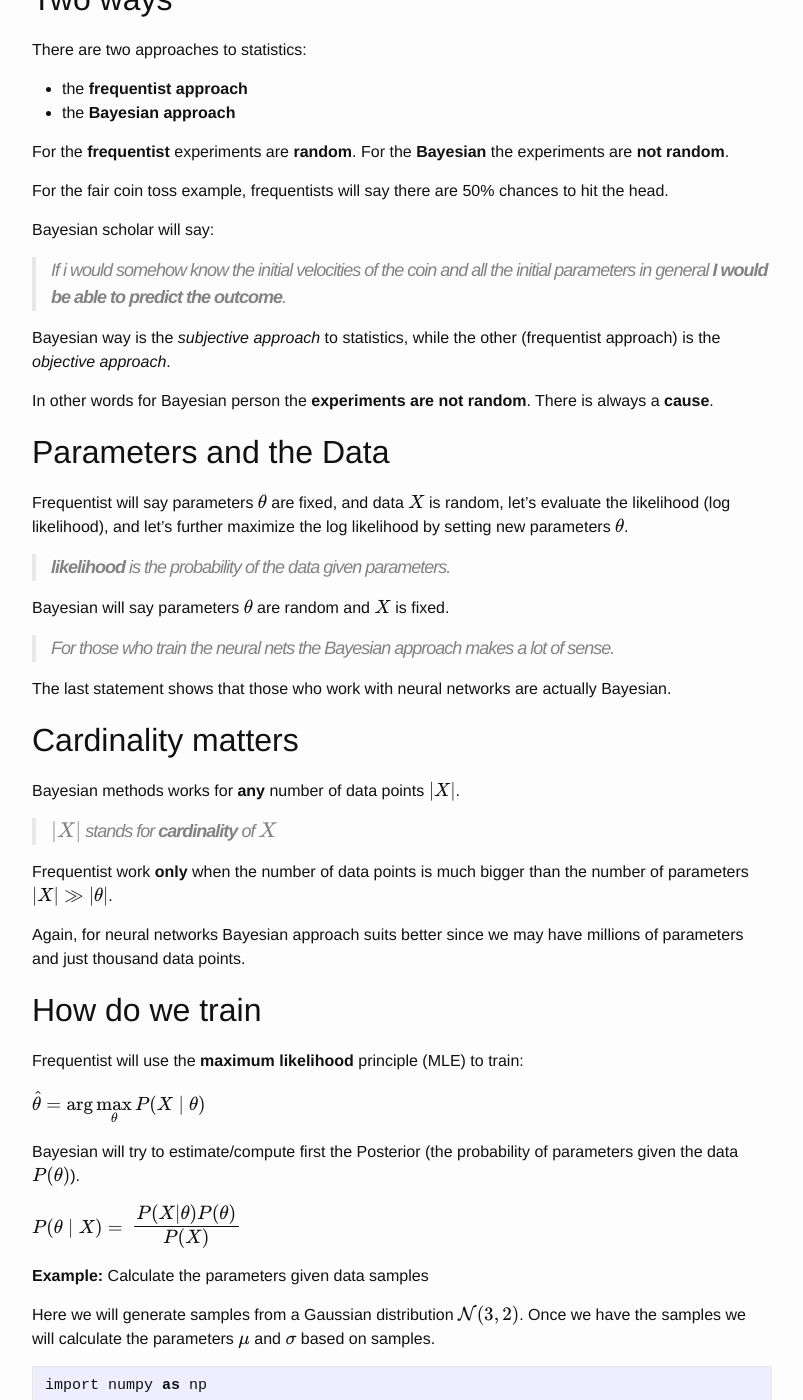
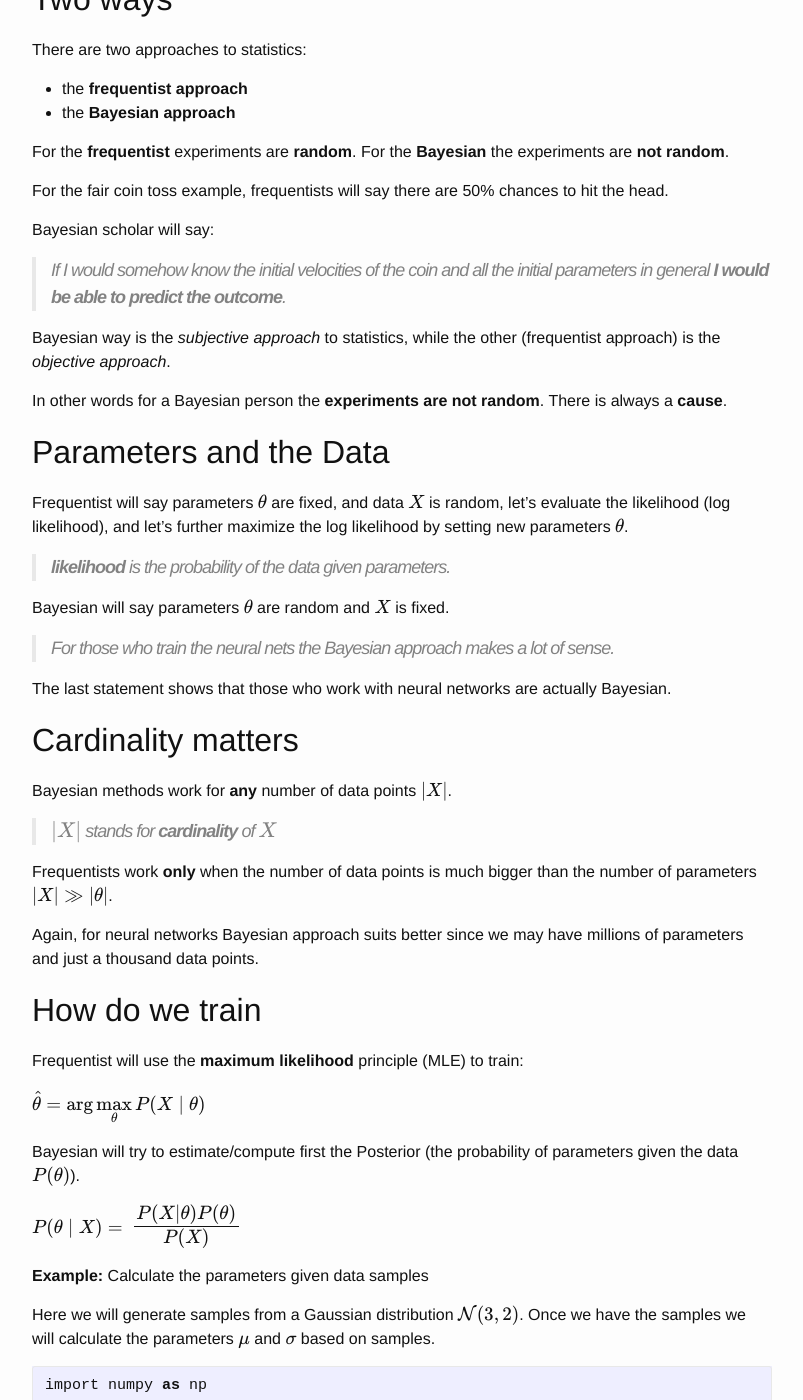
Before and after one commit to dejanbatanjac/dejanbatanjac.github.io, a Jekyll site: the page built from _posts/2021-02-06-freq-vs.bayes.md, in a window 1280 px wide and 1400 px high, scrolled down 426 px. Shown: the whole window, without its empty margins (238-1041 px from the left). Built offline with Jekyll 4.4.1, drawn with Linux system fonts in a browser that asks for light colours; formulas are drawn with MathJax 3; some of the changed text lies outside the part shown.

Commit message:
fix: spelling/typos in 2021-02-06-freq-vs.bayes.md + update izveštaj.pdf
Report now 12 articles.

```diff
--- a/_posts/2021-02-06-freq-vs.bayes.md
+++ b/_posts/2021-02-06-freq-vs.bayes.md
@@ -25,11 +25,11 @@ For the fair coin toss example, frequentists will say there are 50% chances to h
 
 Bayesian scholar will say:
 
-> If i would somehow know the initial velocities of the coin and all the initial parameters in general **I would be able to predict the outcome**.
+> If I would somehow know the initial velocities of the coin and all the initial parameters in general **I would be able to predict the outcome**.
 
 Bayesian way is the _subjective approach_ to statistics, while the other (frequentist approach) is the _objective approach_.
 
-In other words for Bayesian person the **experiments are not random**. There is always a **cause**.
+In other words for a Bayesian person the **experiments are not random**. There is always a **cause**.
 
 ## Parameters and the Data
 
@@ -46,14 +46,14 @@ The last statement shows that those who work with neural networks are actually B
 
 ## Cardinality matters
 
-Bayesian methods works for **any** number of
+Bayesian methods work for **any** number of
 data points $\vert X \vert$.
 
 > $\vert X \vert$ stands for **cardinality** of $X$
 
-Frequentist work **only** when the number of data points is much bigger than the number of parameters $\vert X \vert \gg \vert \theta\vert$.
+Frequentists work **only** when the number of data points is much bigger than the number of parameters $\vert X \vert \gg \vert \theta\vert$.
 
-Again, for neural networks Bayesian approach suits better since we may have millions of parameters and just thousand data points.
+Again, for neural networks Bayesian approach suits better since we may have millions of parameters and just a thousand data points.
 
 ## How do we train
 
@@ -126,7 +126,7 @@ If you set the coin toss prior for the heads to $P(\theta)=0.5$ this is what it
 
 ![unfair coin](/images/2021/02/unfair-coin.jpg)
 
-_Frequentist simple don't have such tools._
+_Frequentists simply don't have such tools._
 
 
 ## Online learning
```
Also changed, not shown: izveštaj.json (+10 -0 lines), 1 other file.
